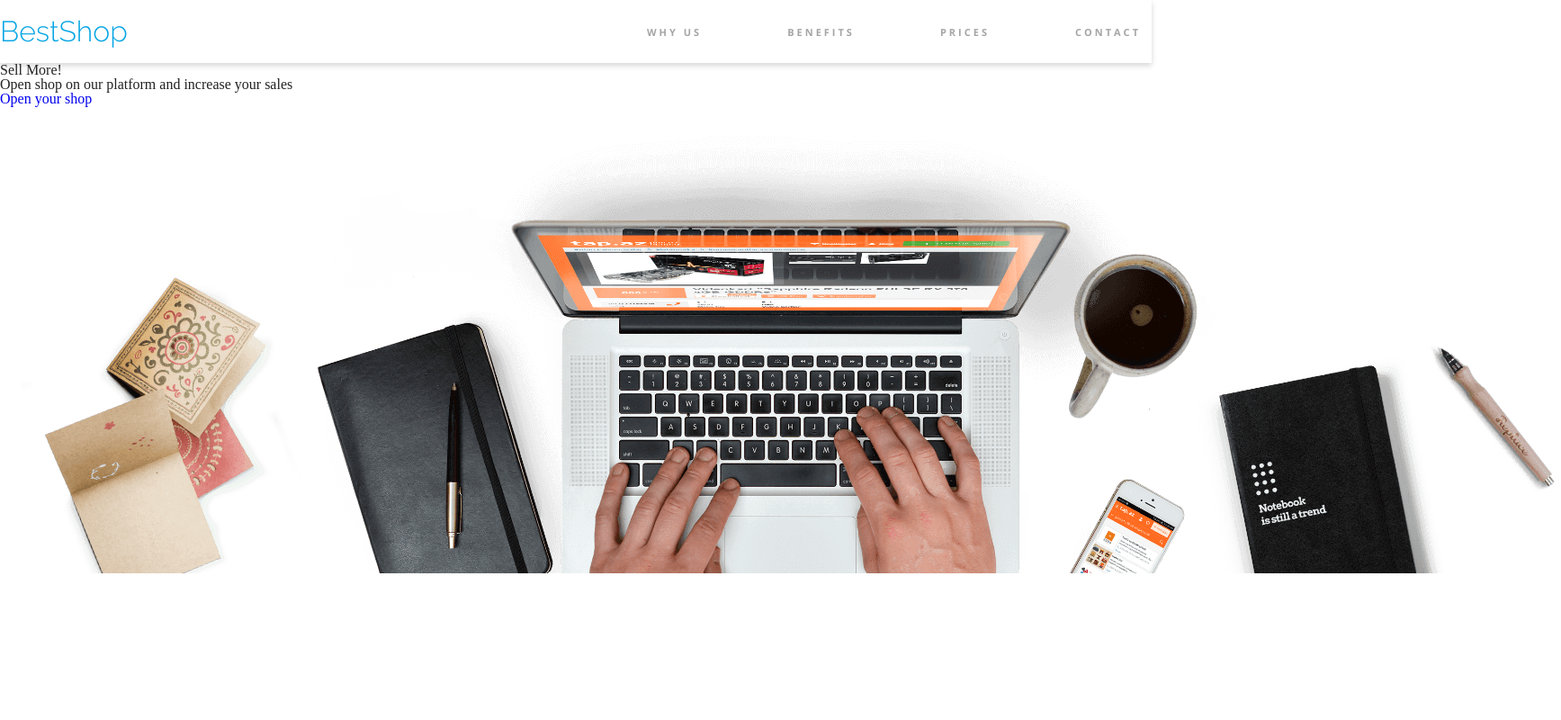
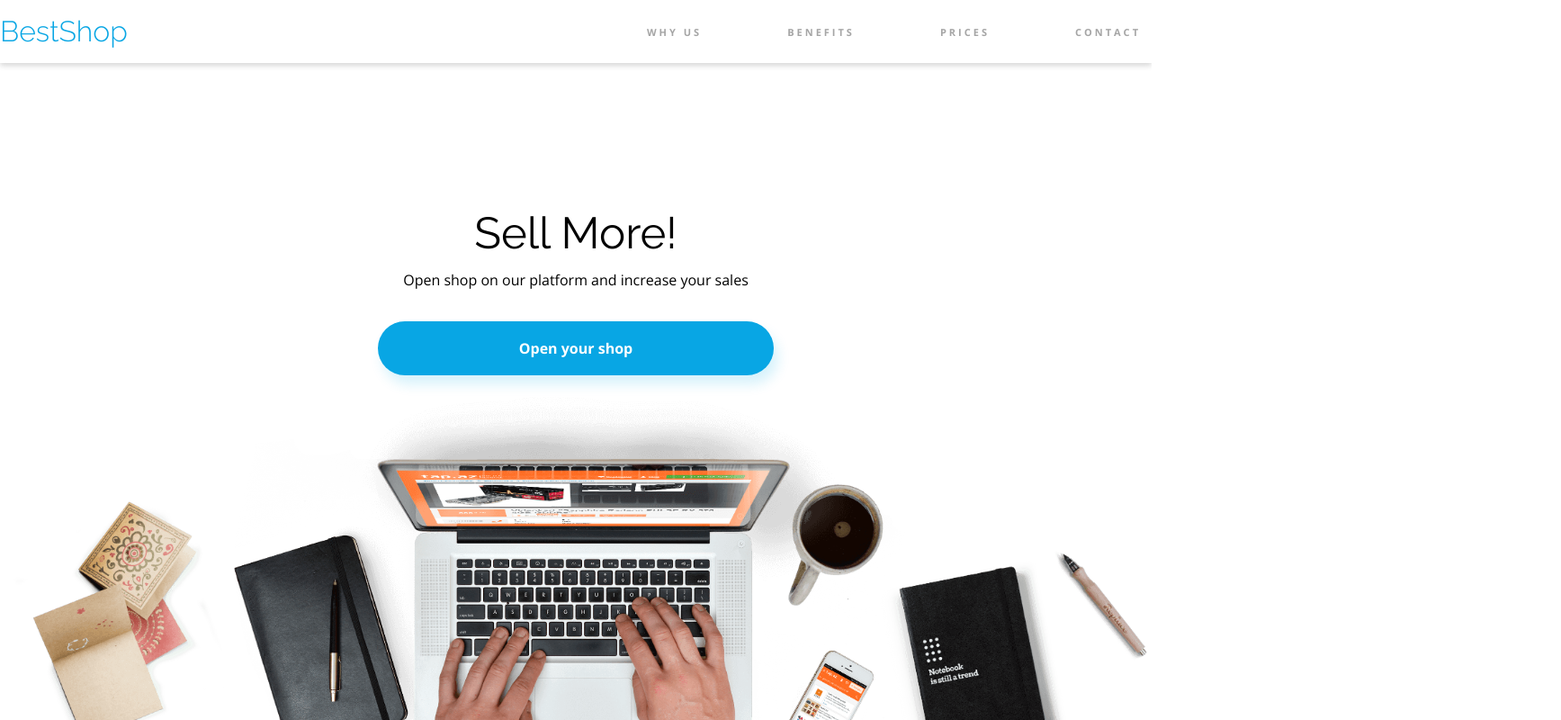
Before and after one commit to KarolWoroch/bestshop, a plain HTML site: page index.html in a window 1280 px wide. Shown: the whole page at 90% size, 1735 px wide, since content can reach past the window. Drawn offline with nearby package versions, Linux system fonts and the light colour scheme.

Commit message:
Main section ready

```diff
--- a/css/style.css
+++ b/css/style.css
@@ -19,6 +19,17 @@ a{
     max-width: 1352px;
     margin: 0 auto;
 }
+.heading-title{
+    font-family: var(--raleway-font);
+}
+/*--------------- START First section --------------*/
+header{
+    height: 100vh;
+    display: flex;
+    flex-direction: column;
+    justify-content: space-between;
+}
+/*----------- START menu bar  --------------*/
 .nav-menu{
     height: 70px;
     box-shadow: 0 3px 6px #00000029;
@@ -54,3 +65,38 @@ a{
     color:#000;
     border-bottom: 4px solid var(--color-primary);
 }
+/*--------- END menu bar ----------*/
+/*--------- START BANNER ----------*/
+.banner-content{
+    display: flex;
+    flex-direction: column;
+    text-align: center;
+}
+.banner-heading{
+    font-size: 49px;
+    color:#000;
+    margin-bottom: 20px;
+}
+.banner-text p{
+    font-family: var(--open-sans-font);
+    color:#000;
+    font-size: 16px;
+    margin-bottom: 38px;
+}
+.banner-text .btn-banner{
+    display: inline-block;
+    background: var(--color-primary);
+    font-family: var(--open-sans-font);
+    font-size: 16px;
+    font-weight: 700;
+    color: #fff;
+    border-radius: 40px;
+    padding: 22px 157px;
+    box-shadow: 5px 10px 14px #07ACE629;
+}
+.banner-img,
+.banner-img img{
+    width: 100%;
+}
+/*--------- END BANNER ----------*/
+/*--------------- END First section --------------*/
--- a/index.html
+++ b/index.html
@@ -26,7 +26,7 @@
         </nav>
         <div class="banner-content">
             <div class="banner-text">
-                <h1 class="heading banner-heading">Sell More!</h1>
+                <h1 class="heading-title banner-heading">Sell More!</h1>
                 <p>Open shop on our platform and increase your sales</p>
                 <a class="btn btn-banner" href="#">Open your shop</a>
             </div>
```
